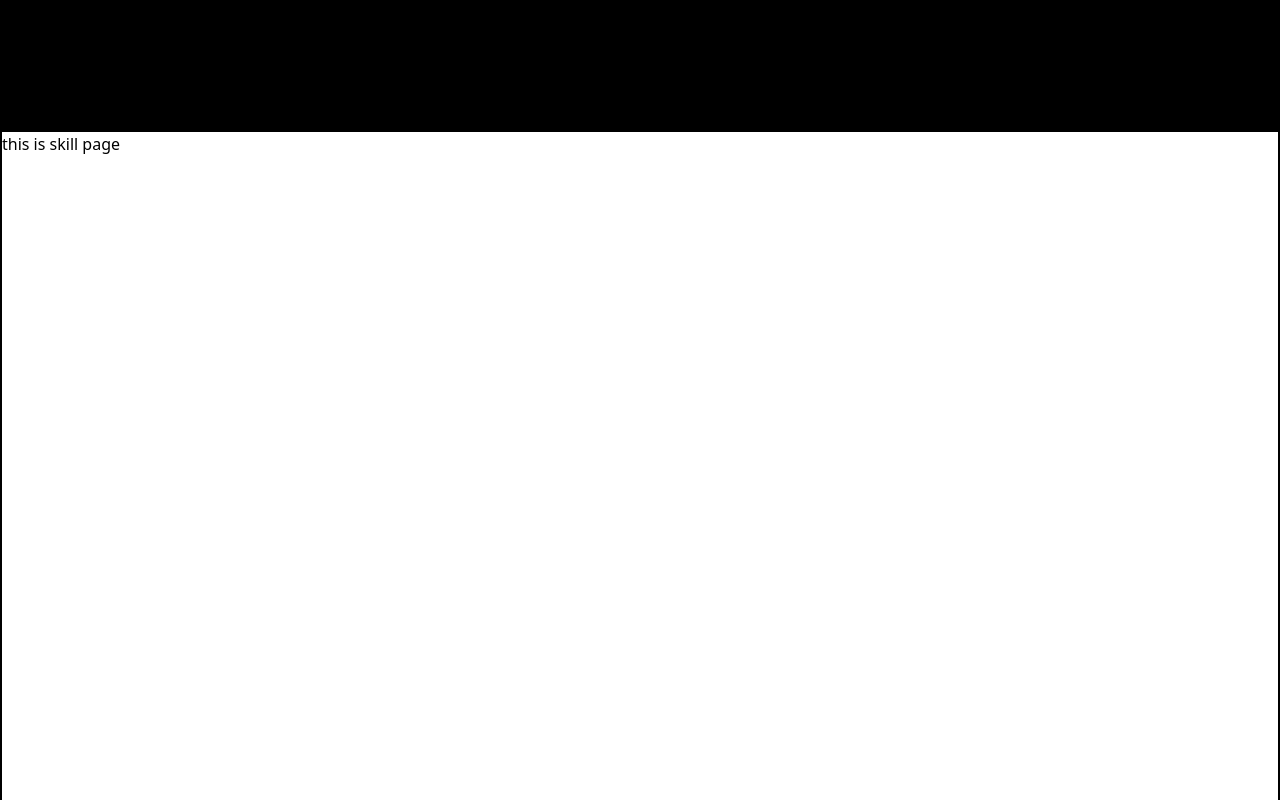
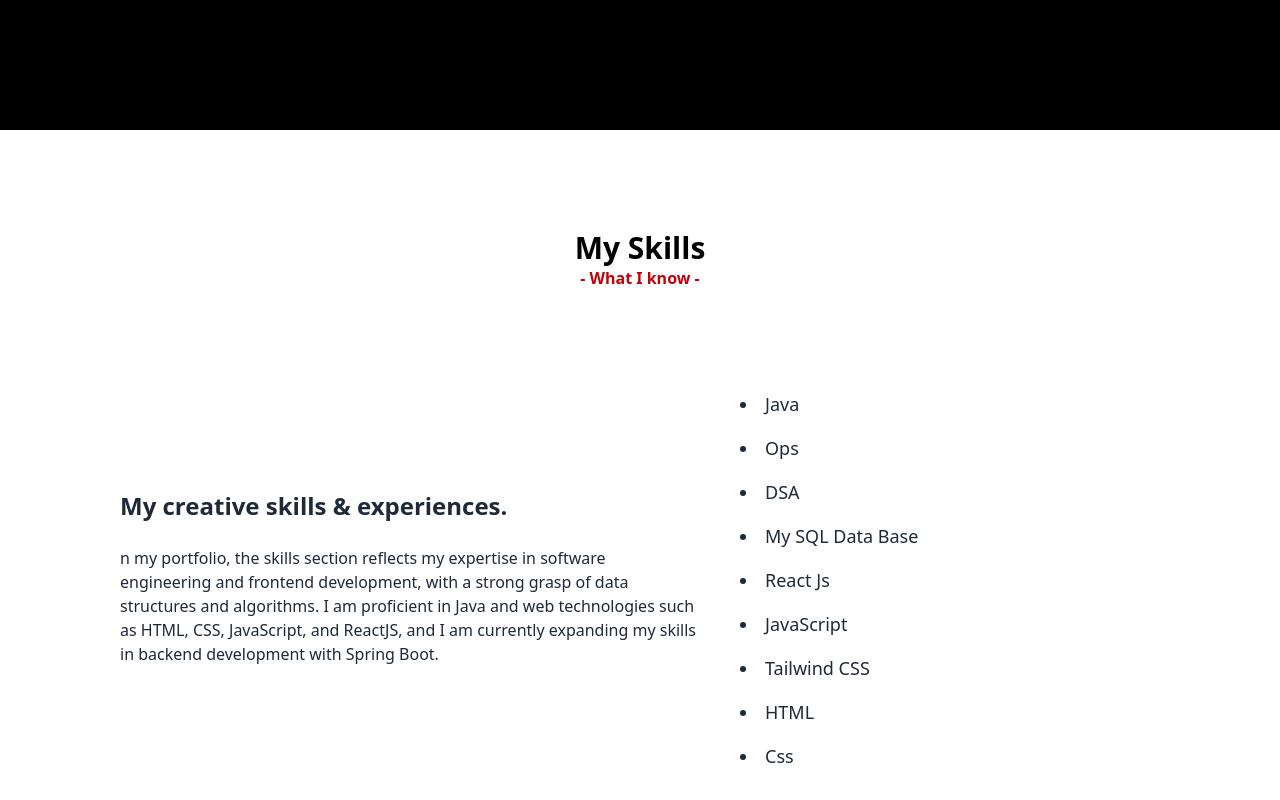
Before and after one commit to senger-shubham/Portfolio, a React (Vite) app: page / in a window 1280 px wide. Shown: the part 2620-3420 px from the top of the page. Built offline with nearby package versions, Linux system fonts and the light colour scheme.

Commit message:
completed skills page

```diff
--- a/src/pages/Contact.jsx
+++ b/src/pages/Contact.jsx
@@ -4,7 +4,7 @@ import Footer from "../components/Footer";
 function Contact(){
     return(
 <section id="contact">
-  <div className="w-full h-[800px] border-2 bg-white">
+  <div className="w-full h-[800px] ">
 
           <h1 >this is contact page</h1>
 
--- a/src/pages/Skills.jsx
+++ b/src/pages/Skills.jsx
@@ -1,11 +1,32 @@
 import React from "react";
 
-function Skills(){
-    return(
+function Skills() {
+    return (
         <section id="skills">
-            <div className="w-full h-[800px] border-2 ">
+            <div className="w-full h-[830px]">
+                <div className="pt-[100px] flex flex-col justify-center items-center ">
+                    <h1 className=" text-3xl font-semibold ">My Skills</h1>
+                    <h3 className="text-red-700 font-bold"> - What I know -</h3>
+                </div>
+                <div className="w-full h-[664px] flex flex-row justify-center pt-10 pl-30 text-gray-800">
+                    <div className="  w-[50%]  flex flex-col  pt-40"><h1 className="font-semibold text-2xl  ">My creative skills & experiences.</h1><br></br>
+                    <p>n my portfolio, the skills section reflects my expertise in software engineering and frontend development, with a strong grasp of data structures and algorithms. I am proficient in Java and web technologies such as HTML, CSS, JavaScript, and ReactJS, and I am currently expanding my skills in backend development with Spring Boot.</p>
+                    </div>
+                    <div className="  w-[50%]  pt-15 pl-10" >
+                        <ol className="list-disc list-inside text-lg text-gray-800 space-y-4">
+                            <li>Java</li>
+                            <li>Ops</li>
+                            <li>DSA</li>
+                            <li>My SQL Data Base</li>
+                            <li>React Js</li>
+                            <li>JavaScript</li>
+                            <li>Tailwind CSS</li>
+                            <li>HTML</li>
+                            <li>Css</li>
+                        </ol>
+                    </div>
+                </div>
 
-          <h1 >this is skill page</h1>
             </div>
         </section>
     )
```
